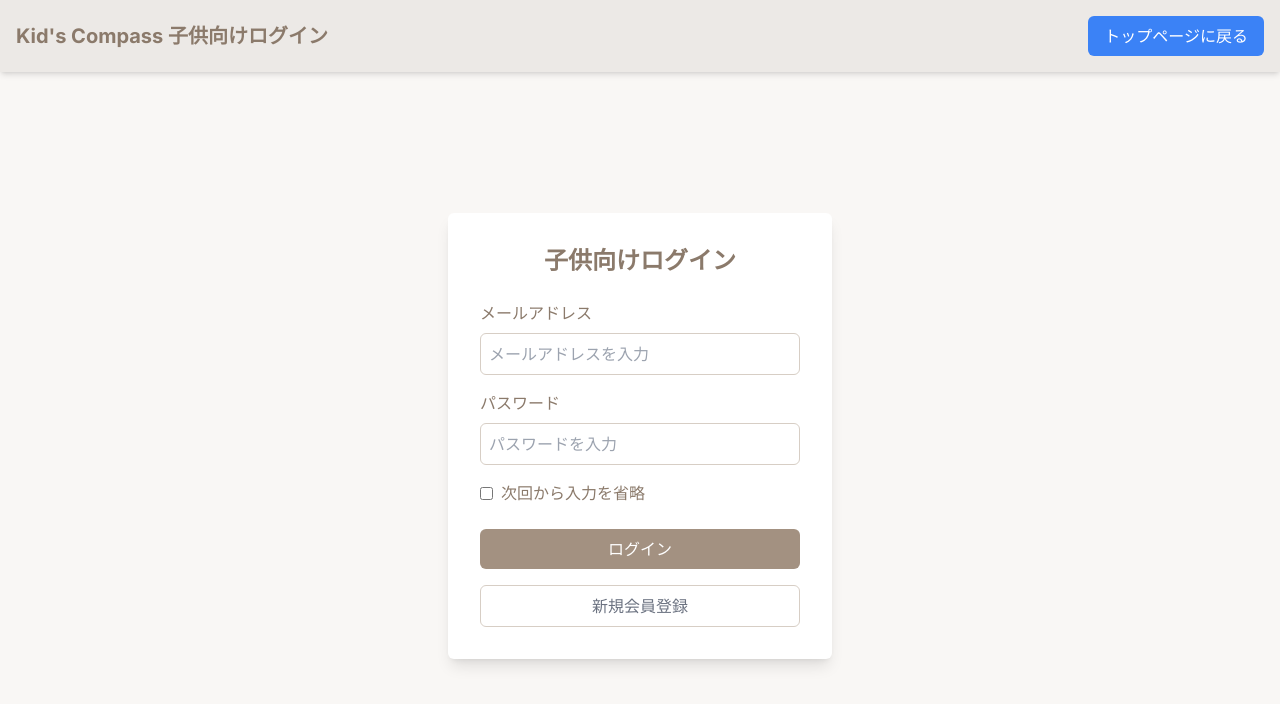
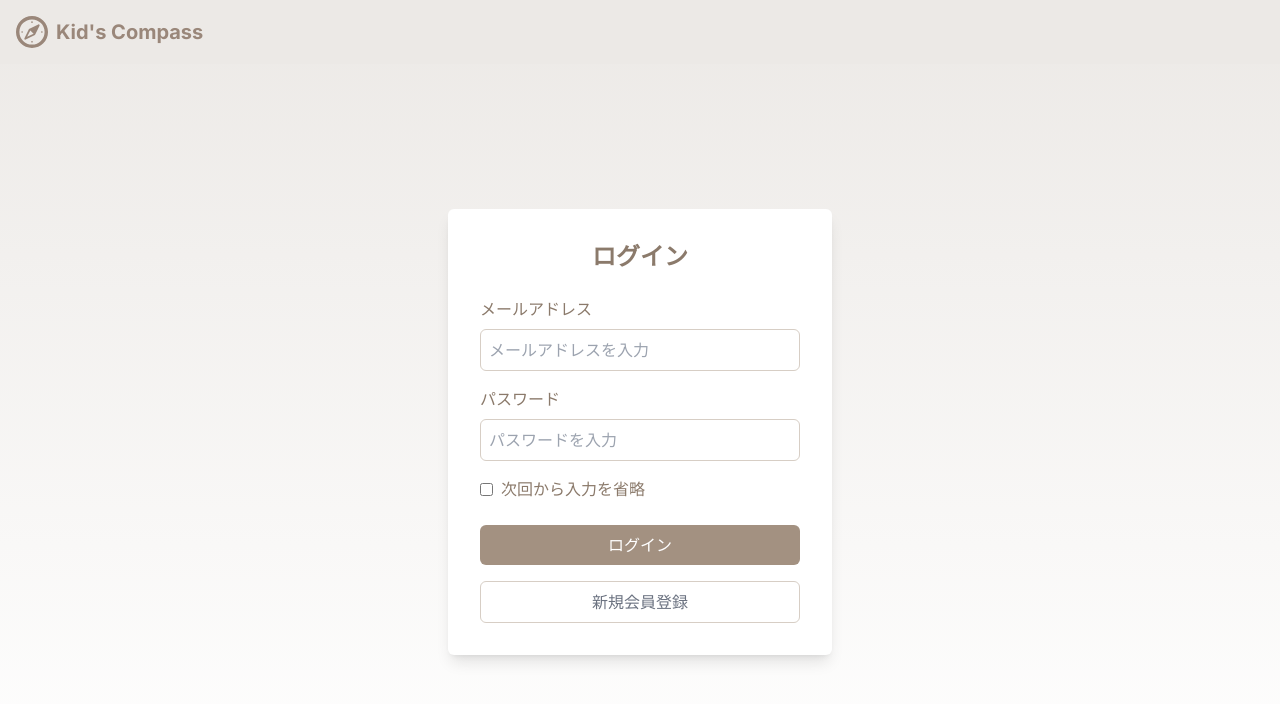
Before and after one commit to tech0mg/Hidarihashi-Frontend, a Next.js app: page /customers/login in a window 1280 px wide. Shown: the top 704 px of the page. Built offline with nearby package versions, Linux system fonts and the light colour scheme.

Commit message:
ヘッダーの位置ずれを調整、背景色も統一

```diff
--- a/src/app/components/Header.jsx
+++ b/src/app/components/Header.jsx
@@ -12,9 +12,9 @@ const Header = () => {
   };
 
   return (
-    <header className="bg-[#ECE9E6] p-2 sm:p-4 flex items-center">
+    <header className="bg-[#ECE9E6] p-2 sm:p-2 flex items-center">
       {/* アイコンとタイトルを横並びに */}
-      <div className="flex items-center gap-2 sm:gap-4">
+      <div className="flex items-center ">
         {/* Compass アイコン */}
         <button
           onClick={handleHomeClick}
--- a/src/app/customers/login/page.jsx
+++ b/src/app/customers/login/page.jsx
@@ -1,6 +1,7 @@
 "use client";
 import React, { useState } from "react";
 import { useRouter } from "next/navigation";
+import CompassIcon from "../../components/icon/icon_compass"; // CompassIconをインポート
 
 const LoginPage = () => {
   const [email, setEmail] = useState("");
@@ -21,22 +22,22 @@ const LoginPage = () => {
   };
 
   return (
-    <div className="flex flex-col items-center min-h-screen bg-[#F9F7F5]">
+    <div className="flex flex-col h-screen bg-gradient-main">
       {/* ヘッダー */}
-      <header className="bg-[#ECE9E6] shadow-md p-4 w-full flex justify-between items-center">
-        <h1 className="text-xl font-bold text-[#8B7A6B]">Kid's Compass 子供向けログイン</h1>
-        <button
-          onClick={goToTopPage}
-          className="px-4 py-2 bg-blue-500 text-white rounded-md hover:bg-blue-600 transition"
-        >
-          トップページに戻る
-        </button>
+      <header className="bg-[#ECE9E6] p-4 flex items-center gap-2">
+        {/* Compass Icon を追加 */}
+        <CompassIcon
+          size={32}
+          fill="#9A877A"
+          className="hover:fill-[#6F6F6F] transition-colors"
+          alt="Compass Icon" />
+        <h1 className="text-xl font-bold text-[#9A877A]">Kid's Compass</h1>
       </header>
 
       {/* ログインフォーム */}
       <div className="flex justify-center items-center flex-grow">
         <div className="bg-white shadow-lg rounded-md p-8 w-96">
-          <h1 className="text-2xl font-bold text-center text-[#8B7A6B] mb-6">子供向けログイン</h1>
+          <h1 className="text-2xl font-bold text-center text-[#8B7A6B] mb-6">ログイン</h1>
           <div className="mb-4">
             <label className="block text-[#8B7A6B] mb-2" htmlFor="email">
               メールアドレス
--- a/src/app/customers/shiori_check/page.jsx
+++ b/src/app/customers/shiori_check/page.jsx
@@ -58,7 +58,7 @@ const ShioriCheck = () => {
   };
 
     return (
-        <div className="flex flex-col items-center bg-gradient-to-b from-[#ECE9E6] to-[#FFFFFF] min-h-screen py-4">
+        <div className="flex flex-col items-center bg-gradient-main">
             {/* ヘッダーを個別に扱う */}
             <div className="w-full">
                 <Header />
--- a/src/app/customers/top/page.jsx
+++ b/src/app/customers/top/page.jsx
@@ -92,7 +92,7 @@ const App = () => {
   return (
     <div className="flex flex-col h-screen bg-gray-100">
       {/* ヘッダー */}
-      <header className="bg-[#ECE9E6] shadow-md p-4 flex items-center gap-2">
+      <header className="bg-[#ECE9E6] p-4 flex items-center gap-2">
         {/* Compass Icon を追加 */}
         <CompassIcon
           size={32}
```
Also changed, not shown: 1 other file (tests, documents, lock files or other folders).
